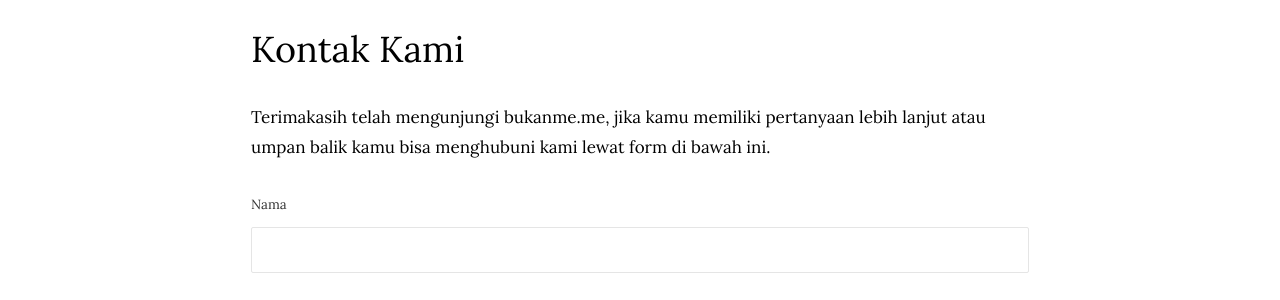
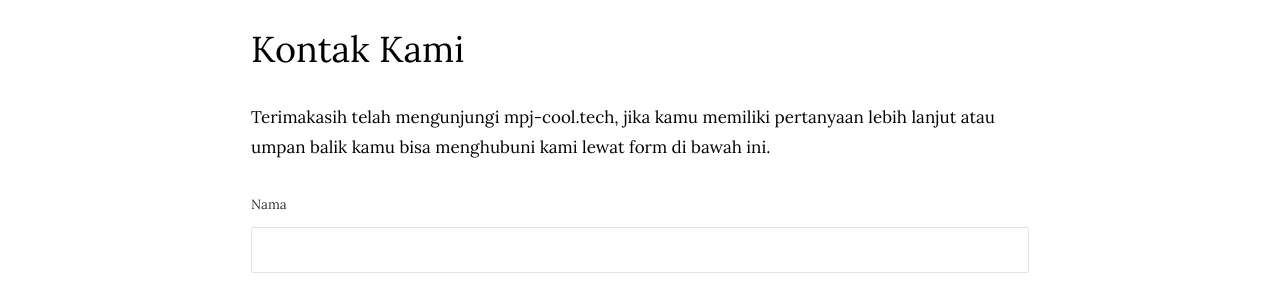
Before and after one commit to empeje/bukanme.me, a Jekyll site: the page built from contact.md, in a window 1280 px wide. Shown: the part 190-490 px from the top of the page. Built offline with Jekyll 4.4.1, drawn with Linux system fonts in a browser that asks for light colours; some web fonts are replaced.

Commit message:
Fix formspree and social media account

```diff
--- a/_config.yml
+++ b/_config.yml
@@ -44,14 +44,15 @@ social_share:
 
 # Social networks
 social_networks:
-  email:            empukode@pm.me # FIXME: we might use this setting in the future for contact formspree
+  formspree:        myygplpq
+  email:            mpj@mpj-cool.tech # FIXME: we might use this setting in the future for contact formspree
   website:
   facebook:
   flickr:
   dribbble:
   github:           https://github.com/empeje
   reddit:
-  instagram:        https://www.instagram.com/mpj.svc.cluster.local
+  instagram:        https://www.instagram.com/mpj_raccoon
   linkedin:
   pinterest:
   twitter:          https://twitter.com/mpj_raccoon
--- a/contact.md
+++ b/contact.md
@@ -4,6 +4,6 @@ permalink: /contact/
 sidebar: none
 ---
 
-Terimakasih telah mengunjungi bukanme.me, jika kamu memiliki pertanyaan lebih lanjut atau umpan balik kamu bisa menghubuni kami lewat form di bawah ini.
+Terimakasih telah mengunjungi mpj-cool.tech, jika kamu memiliki pertanyaan lebih lanjut atau umpan balik kamu bisa menghubuni kami lewat form di bawah ini.
 
-{% include formspree.html email="empukode@pm.me" redirect="/thanks/" %}
+{% include formspree.html email=site.social_networks.formspree redirect="/thanks/" %}
```
Also changed, not shown: _authors/empeje.md (+4 -4 lines), index.md (+1 -1 lines), thanks.md (+1 -1 lines), README.md.
